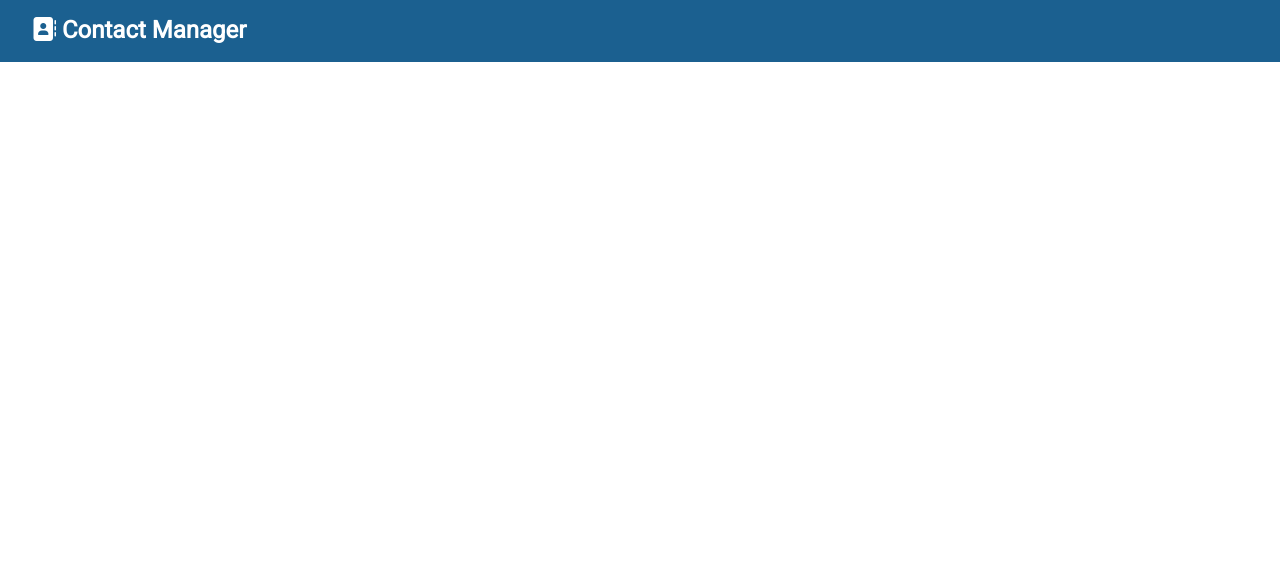
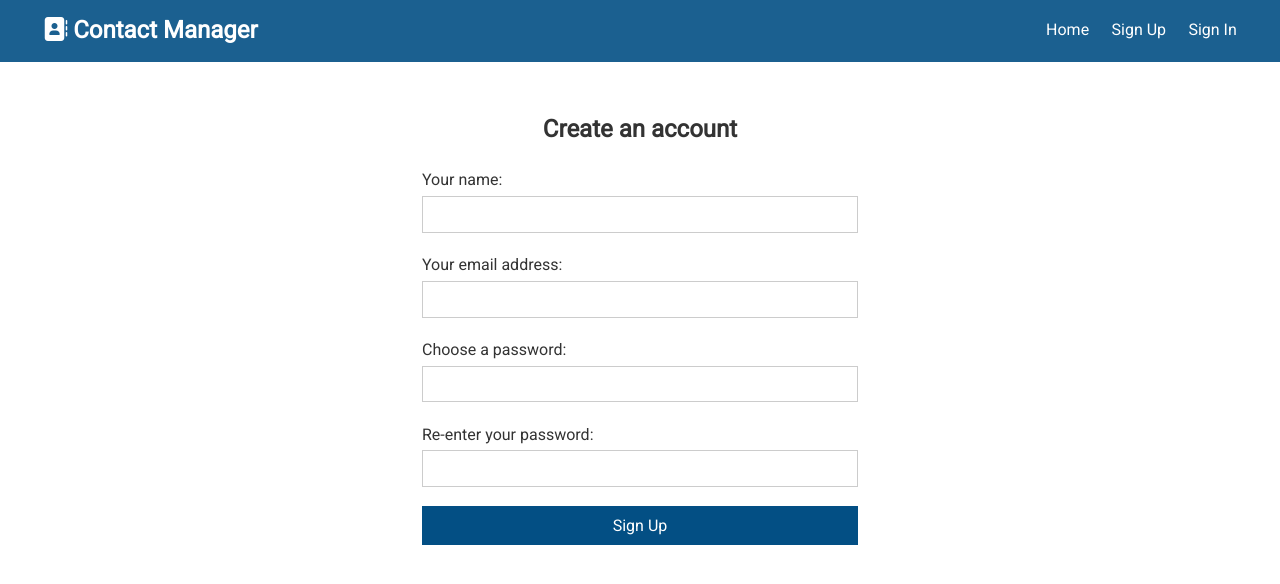
Before and after one commit to ltdev22/contact-manager, a React (Create React App) app in the folder frontend/: page /register in a window 1280 px wide. Shown: the top 584 px of the page. Built offline with nearby package versions, Linux system fonts and the light colour scheme.

Commit message:
[Frontend] Render register and login pages

```diff
--- a/frontend/src/App.js
+++ b/frontend/src/App.js
@@ -1,6 +1,8 @@
 import { BrowserRouter as Router, Route, Switch } from 'react-router-dom';
 import Navbar from './components/layouts/Navbar';
 import Home from './components/pages/Home';
+import Register from './components/auth/Register';
+import Login from './components/auth/Login';
 import './App.css';
 
 import AuthState from './context/auth/AuthState';
@@ -16,6 +18,8 @@ function App() {
 						<div className="container">
 							<Switch>
 								<Route exact path='/' component={Home} />
+								<Route exact path='/register' component={Register} />
+								<Route exact path='/login' component={Login} />
 							</Switch>
 						</div>
 					</div>
--- /dev/null
+++ b/frontend/src/components/auth/Login.js
@@ -0,0 +1,37 @@
+import React, { useState } from 'react';
+
+const Login = () => {
+    /** Initialise the user state */
+    const [user, setUser] = useState({
+        email: '',
+        password: '',
+    });
+    const { email, password } = user;
+
+    /** Populate user state with the values the user types in */
+    const onChange = (e) => setUser({...user, [e.target.name]: e.target.value});
+
+    const onSubmit = (e) => {
+        e.preventDefault();
+        console.log('TODO login user');
+    };
+
+    return (
+        <div className='form-container'>
+            <h2>Sign In</h2>
+            <form onSubmit={onSubmit}>
+                <div className="form-group">
+                    <label htmlFor="email">Email:</label>
+                    <input type="text" name="email" value={email} onChange={onChange} />
+                </div>
+                <div className="form-group">
+                    <label htmlFor="password">Password:</label>
+                    <input type="password" name="password" value={password} onChange={onChange} />
+                </div>
+                <button type="submit" className="btn btn-primary btn-block">Sign In</button>
+            </form>
+        </div>
+    );
+};
+
+export default Login;
--- /dev/null
+++ b/frontend/src/components/auth/Register.js
@@ -0,0 +1,47 @@
+import React, { useState } from 'react';
+
+const Register = () => {
+    /** Initialise the user state */
+    const [user, setUser] = useState({
+        fullName: '',
+        email: '',
+        password: '',
+        passwordConfirm: '',
+    });
+    const { fullName, email, password, passwordConfirm } = user;
+
+    /** Populate user state with the values the user types in */
+    const onChange = (e) => setUser({...user, [e.target.name]: e.target.value});
+
+    const onSubmit = (e) => {
+        e.preventDefault();
+        console.log('TODO register user');
+    };
+
+    return (
+        <div className='form-container'>
+            <h2>Create an account</h2>
+            <form onSubmit={onSubmit}>
+                <div className="form-group">
+                    <label htmlFor="fullName">Your name:</label>
+                    <input type="text" name="fullName" value={fullName} onChange={onChange} />
+                </div>
+                <div className="form-group">
+                    <label htmlFor="email">Your email address:</label>
+                    <input type="text" name="email" value={email} onChange={onChange} />
+                </div>
+                <div className="form-group">
+                    <label htmlFor="password">Choose a password:</label>
+                    <input type="password" name="password" value={password} onChange={onChange} />
+                </div>
+                <div className="form-group">
+                    <label htmlFor="passwordConfirm">Re-enter your password:</label>
+                    <input type="password" name="passwordConfirm" value={passwordConfirm} onChange={onChange} />
+                </div>
+                <button type="submit" className="btn btn-primary btn-block">Sign Up</button>
+            </form>
+        </div>
+    );
+};
+
+export default Register;
--- a/frontend/src/components/layouts/Navbar.js
+++ b/frontend/src/components/layouts/Navbar.js
@@ -1,12 +1,26 @@
 import React from 'react';
+import { Link } from 'react-router-dom';
 import PropTypes from 'prop-types';
 
 const Navbar = ({ title, icon }) => {
     return (
         <nav className='navbar bg-primary'>
             <h1>
-                <i className={icon} />&nbsp;{ title }
+                <Link to='/'>
+                    <i className={icon} />&nbsp;{ title }
+                </Link>
             </h1>
+            <ul>
+                <li>
+                    <Link to='/'>Home</Link>
+                </li>
+                <li>
+                    <Link to='/register'>Sign Up</Link>
+                </li>
+                <li>
+                    <Link to='/login'>Sign In</Link>
+                </li>
+            </ul>
         </nav>
     )
 }
```
